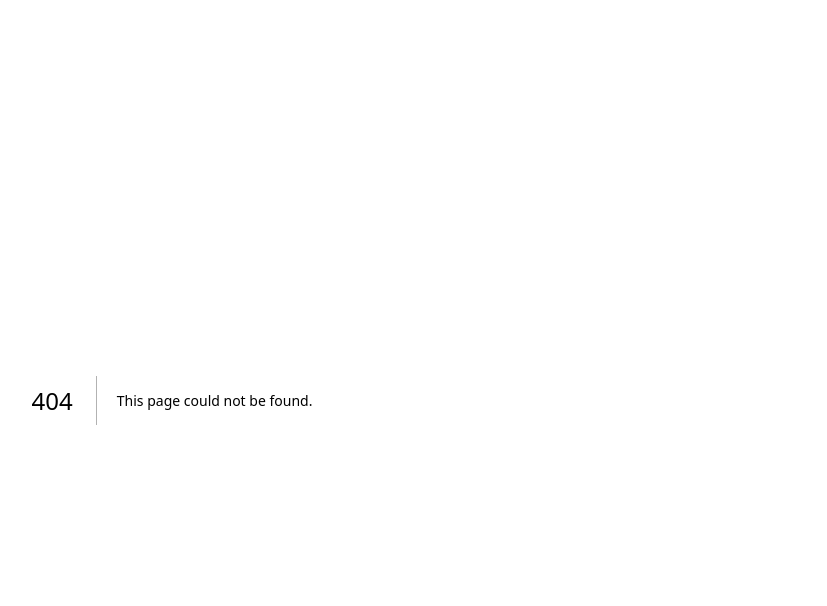
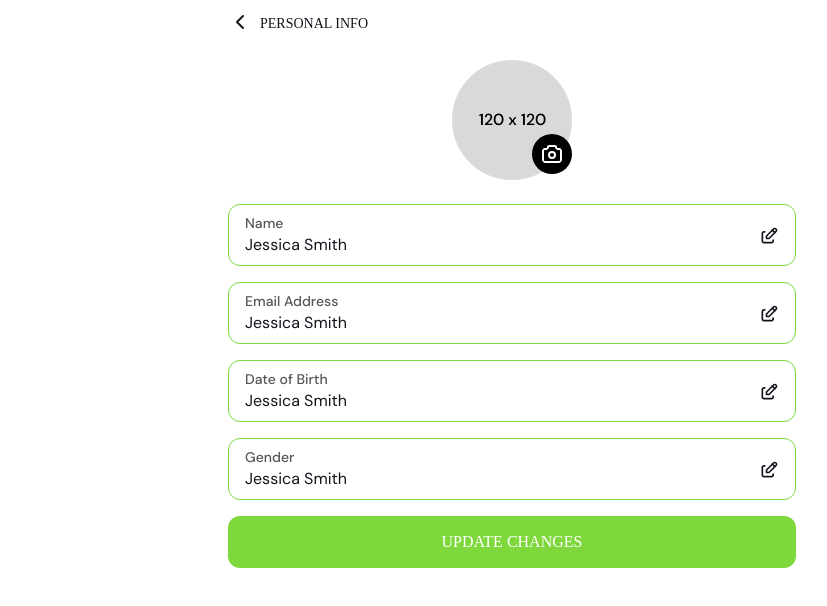
Before and after one commit to jroug/fitness-geek, a Next.js app: page /users/profile in a window 1280 px wide. Before the commit this address had no page. Shown: the top 606 px of the page, without its empty margins (128-955 px from the left). Built offline with nearby package versions, Linux system fonts and the light colour scheme; a web font is replaced by a local one.

Commit message:
food macros added

```diff
--- a/app/meals/add/page.tsx
+++ b/app/meals/add/page.tsx
@@ -20,14 +20,15 @@ const AddMeal = () => {
     const [mealType, setMealType] = useState('');
     const [mealSelected, setMealSelected] = useState({
         "id": "",
-        "title": {
-            "rendered": ""
-        },
-        "content": {
-            "rendered": "",
-            "protected": false
-        },
-        "calories": ""
+        "food_name": "",
+        "calories": "",
+        "protein": "",
+        "carbohydrates": "",
+        "fat": "",
+        "fiber": "",
+        "category": "",
+        "serving_size": "",
+        "comments": ""
     });
     const [mealComments, setMealComments] = useState('');
 
@@ -45,7 +46,7 @@ const AddMeal = () => {
         return 'MS'; // Morning Snack
       } else if (currentHour < 16) {
         return 'L'; // Lunch
-      } else if (currentHour < 18) {
+      } else if (currentHour < 20) {
         return 'AS'; // Afternoon Snack
       } else if (currentHour < 23) {
         return 'D'; // Dinner
@@ -85,6 +86,7 @@ const AddMeal = () => {
         const fetchSuggestedMealsUrl = `${process.env.NEXT_PUBLIC_BASE_URL}:${process.env.NEXT_PUBLIC_BASE_PORT}/api/get-all-meals`;
         const res = await fetch(fetchSuggestedMealsUrl);
         const data = await res.json();
+        console.log(data);
         setSuggestionMeals(data);
         return data;
     };
@@ -111,14 +113,15 @@ const AddMeal = () => {
             setMealType('');
             setMealSelected({
                 "id": "",
-                "title": {
-                    "rendered": ""
-                },
-                "content": {
-                    "rendered": "",
-                    "protected": false
-                },
-                "calories": ""
+                "food_name": "",
+                "calories": "",
+                "protein": "",
+                "carbohydrates": "",
+                "fat": "",
+                "fiber": "",
+                "category": "",
+                "serving_size": "",
+                "comments": ""
             });
             setMealComments('');
         }else{
@@ -164,7 +167,7 @@ const AddMeal = () => {
             doSubmit = false;
             setMealTitleErrorClass("error2");
         }else{
-            setMealTypeErrorClass("");
+            setMealTitleErrorClass("");
         }
 
         if (mealType===''){
@@ -209,7 +212,7 @@ const AddMeal = () => {
                     <div className="container">
                         <div className="feedback-content  mt-16">
                             <div className="green-btn mt-4">
-                                <Link href="#" onClick={handleSetCurrentDateAndMeal} >set Current Date & Meal</Link>
+                                <Link href="#" onClick={handleSetCurrentDateAndMeal} >set Current Date & Type</Link>
                             </div>
                             <form className="feedback-form" onSubmit={handleFormSubmit}>
                                 <div className="addmeal-div feedback-email">
@@ -249,7 +252,7 @@ const AddMeal = () => {
                                         className={"Autocomplete-green " + mealTitleErrorClass }
                                         value={mealSelected}
                                         options={suggestionMeals}
-                                        getOptionLabel={ (option) => option.title.rendered }
+                                        getOptionLabel={ (option) => option.food_name }
                                         onChange={handleMealSugestionsInputChange}
                                         isOptionEqualToValue = {(options, value) => options.id === value.id }
                                         renderInput={(params) => (
@@ -258,12 +261,41 @@ const AddMeal = () => {
                                     />
                                 </div>
                                 <div className="addmeal-div">
-                                    <label htmlFor="meal-long" className="custom-lbl-feedback">Description</label>
-                                    <div className="sm-font-sans custom-textarea-div mt-8 border-green-1" id="meal-long" >{mealSelected.content.rendered}</div>
-                                </div>
-                                <div className="addmeal-div feedback-email">
-                                    <label htmlFor="calories" className="custom-lbl-feedback">Calories</label>
-                                    <div className="sm-font-sans custom-div mt-8 border-green-1" id="calories" >{mealSelected.calories}</div>
+                                    <label htmlFor="meal-long" className="custom-lbl-feedback">Details</label>
+                                    <div className="sm-font-sans custom-textarea-div mt-8 border-green-1" id="meal-long" >
+                                        <table>
+                                            <tbody>
+                                                <tr>
+                                                    <td>Category - Size:</td>
+                                                    <td>{ mealSelected && mealSelected.category !== "" ? mealSelected.category : '' } { mealSelected && mealSelected.serving_size !== "" ? "- "+mealSelected.serving_size + 'gr' : '' }</td>
+                                                </tr>
+                                                <tr>
+                                                    <td>Protein:</td>
+                                                    <td>{ mealSelected && mealSelected.protein !== "" ? mealSelected.protein + 'gr' : '' }</td>
+                                                </tr>
+                                                <tr>
+                                                    <td>Carbohydrates:</td>
+                                                    <td>{ mealSelected && mealSelected.carbohydrates !== "" ? mealSelected.carbohydrates + 'gr' : '' }</td>
+                                                </tr>
+                                                <tr>
+                                                    <td>Fat:</td>
+                                                    <td>{ mealSelected && mealSelected.fat !== "" ? mealSelected.fat + 'gr' : '' }</td>
+                                                </tr>
+                                                <tr>
+                                                    <td>Fiber:</td>
+                                                    <td>{ mealSelected && mealSelected.fiber !== "" ? mealSelected.fiber + 'gr' : '' }</td>
+                                                </tr>
+                                                <tr>
+                                                    <td><b>Calories:</b></td>
+                                                    <td><b>{ mealSelected && mealSelected.calories !== "" ? mealSelected.calories + ' kcal' : '' }</b></td>
+                                                </tr>
+                                                <tr>
+                                                    <td>Comments:</td>
+                                                    <td>{ mealSelected && mealSelected.comments !== "" ? mealSelected.comments : '' }</td>
+                                                </tr>
+                                            </tbody>
+                                        </table>
+                                    </div>
                                 </div>
                                 <div className="addmeal-div">
                                     <label htmlFor="comments" className="custom-lbl-feedback">Comments</label>
--- /dev/null
+++ b/app/users/profile/page.tsx
@@ -0,0 +1,88 @@
+import React from 'react';
+import Image from 'next/image'; // Importing Next.js Image component
+import Header from '@/components/Header';
+import Link from 'next/link';
+
+// Importing images
+import profileImage from '@/public/images/main-img/profile-img.png';
+import cameraIcon from '@/public/svg/camera-icon.svg';
+import editIcon from '@/public/svg/edit-icon.svg';
+
+const page = () => {
+    return (
+        <main className="site-content">
+            {/* Replacing with Header Component */}
+            <Header backUrl="/" title={"Personal Info"}  />
+
+            {/* Profile Screen */}
+            <div className="verify-email" id="profile-main">
+                <div className="container">
+
+                    {/* Profile Content */}
+                    <div className="profile-content">
+                        <div className="profile-edit-first mt-16">
+                            <div className="profile-edit-img">
+                                <Image
+                                    src={profileImage}
+                                    alt="profile-img"
+                                    width={150} // Replace with actual width
+                                    height={150} // Replace with actual height
+                                    className="profile-pic"
+                                />
+                                <div className="image-input">
+                                    <input type="file" accept="image/*" id="imageInput" className="file-upload" />
+                                    <label htmlFor="imageInput" className="image-button">
+                                        <Image
+                                            src={cameraIcon}
+                                            alt="camera-icon"
+                                            width={24} // Replace with actual width
+                                            height={24} // Replace with actual height
+                                            className="upload-button"
+                                        />
+                                    </label>
+                                </div>
+                            </div>
+                        </div>
+
+                        {/* Personal Info Form */}
+                        <form className="personal-info-form mt-24">
+                            <div className="personal-name border-green-1 mt-4">
+                                <label htmlFor="name">Name</label>
+                                <input type="text" name="name" id="name" value="Jessica Smith" autoComplete="off" />
+                                <Link href="#">
+                                    <Image src={editIcon} alt="edit-icon" width={20} height={20} className="custom-icon-edit"/>
+                                </Link>
+                            </div>
+                            <div className="personal-name border-green-1 mt-4">
+                                <label htmlFor="name">Email Address</label>
+                                <input type="text" name="name" id="name" value="Jessica Smith" autoComplete="off" />
+                                <Link href="#">
+                                    <Image src={editIcon} alt="edit-icon" width={20} height={20} className="custom-icon-edit"/>
+                                </Link>
+                            </div>
+                            <div className="personal-name border-green-1 mt-4">
+                                <label htmlFor="name">Date of Birth</label>
+                                <input type="text" name="name" id="name" value="Jessica Smith" autoComplete="off" />
+                                <Link href="#">
+                                    <Image src={editIcon} alt="edit-icon" width={20} height={20} className="custom-icon-edit"/>
+                                </Link>
+                            </div>
+                            <div className="personal-name border-green-1 mt-4">
+                                <label htmlFor="name">Gender</label>
+                                <input type="text" name="name" id="name" value="Jessica Smith" autoComplete="off" />
+                                <Link href="#">
+                                    <Image src={editIcon} alt="edit-icon" width={20} height={20} className="custom-icon-edit"/>
+                                </Link>
+                            </div>
+                            <div class="green-btn mt-16">
+                                <Link href="#">UPDATE CHANGES</Link>
+                            </div>
+                        </form>
+                    </div>
+                </div>
+            </div>
+        </main>
+    );
+};
+
+export default page;
--- a/components/SideBar.tsx
+++ b/components/SideBar.tsx
@@ -54,13 +54,13 @@ const SideBar = () => {
 											</div>
 										</div>
 									</Link>
-									{/* <Link href="workout-preferences.html">
-										<div className="send-money-contact-tab border-bottom1 pt-0  ">
+									<Link href="/users/profile">
+										<div className="send-money-contact-tab border-bottom1 pt-0">
 											<div className="setting-icon">
-												<Image src={setting1} alt="setting-icon" />
+												<Image src={setting12} alt="setting-icon" />
 											</div>
 											<div className="setting-title">
-												<h3>Workout Preferences</h3>
+												<h3>Personal Info</h3>
 											</div>
 											<div className="contact-star">
 												<div className="star-favourite">
@@ -68,7 +68,7 @@ const SideBar = () => {
 												</div>
 											</div>
 										</div>
-									</Link>  */}
+									</Link>
 									<Link href="/settings">
 										<div className="send-money-contact-tab border-bottom1">
 											<div className="setting-icon">
@@ -135,22 +135,7 @@ const SideBar = () => {
 											</div>
 										</div>
 									</Link>
-									<div className="setting-center-border"></div>
-									<Link href="profile.html">
-										<div className="send-money-contact-tab border-bottom1 pt-0">
-											<div className="setting-icon">
-												<Image src={setting6} alt="setting-icon" />
-											</div>
-											<div className="setting-title">
-												<h3>Personal Info</h3>
-											</div>
-											<div className="contact-star">
-												<div className="star-favourite">
-													<Image src={right_arrow} alt="edit-icon" />
-												</div>
-											</div>
-										</div>
-									</Link>  */}
+									<div className="setting-center-border"></div>  */}
 									{/* <Link href="language.html">
 										<div className="send-money-contact-tab border-bottom1">
 											<div className="setting-icon">
@@ -218,21 +203,6 @@ const SideBar = () => {
 											</div>
 										</div>
 									</Link>
-									<Link href="feedback.html">
-										<div className="send-money-contact-tab border-bottom1 ">
-											<div className="setting-icon">
-												<Image src={setting12} alt="setting-icon" />
-											</div>
-											<div className="setting-title">
-												<h3>Send Feedback</h3>
-											</div>
-											<div className="contact-star">
-												<div className="star-favourite">
-													<Image src={right_arrow} alt="edit-icon" />
-												</div>
-											</div>
-										</div>
-									</Link>
 									<Link href="contact-us.html">
 										<div className="send-money-contact-tab border-bottom1 ">
 											<div className="setting-icon">
--- a/components/SimpleContent.tsx
+++ b/components/SimpleContent.tsx
@@ -15,7 +15,7 @@ const SimpleContent = (props) => {
                     <div className="about-us-screen-full border-b-2 border-gray-200 mt-4" >
                         <div className="max-w-4xl mx-auto bg-white rounded-lg mt-4 mb-6">
                             {/* <h2 className="text-4xl font-bold text-gray-900 mb-6 mt-4">{pageTitle}</h2> */}
-                            <div class="setting-bottom-img p-0 mt-16">
+                            <div className="setting-bottom-img p-0 mt-16">
                                 <div className="verify-email-img-sec">
                                     <div className="main-img-top">
                                         <Image src={settingImg} alt="notification-img" />
--- a/pages/api/add-meal.tsx
+++ b/pages/api/add-meal.tsx
@@ -2,12 +2,12 @@ export default async function handler(req: NextApiRequest, res: NextApiResponse)
 
     if (req.method === 'POST') {
 
-    //   console.log(`${process.env.WORDPRESS_API_URL}/wp-json/wp/v2/users/${user_id}`);
+     //  console.log(`${process.env.NEXT_PUBLIC_BASE_URL}${process.env.WORDPRESS_API_URL}/fitnessgeek-api/v1/add-meal/`);
 
       try {
 
         const token = req.cookies.token;
-        const addMealsUrl = `${process.env.NEXT_PUBLIC_BASE_URL}${process.env.NEXT_PUBLIC_WORDPRESS_API_URL}/fitnessgeek-api/v1/add-meal/`;
+        const addMealsUrl = `${process.env.NEXT_PUBLIC_BASE_URL}${process.env.WORDPRESS_API_URL}/fitnessgeek-api/v1/add-meal/`;
         const response = await fetch(addMealsUrl, {
             method: 'POST',
             headers: {
@@ -39,7 +39,7 @@ export default async function handler(req: NextApiRequest, res: NextApiResponse)
         return res.status(500).json({ message: 'Server error' });
       }
     } else {
-      return res.status(405).json({ message: 'Only GET requests are allowed' });
+      return res.status(405).json({ message: 'Only POST requests are allowed' });
     }
 
   }
--- a/pages/api/get-all-meals.tsx
+++ b/pages/api/get-all-meals.tsx
@@ -5,7 +5,8 @@ export default async function handler(req: NextApiRequest, res: NextApiResponse)
       try {
 
 
-        const fetchSuggestedMealsUrl = `${process.env.NEXT_PUBLIC_BASE_URL}${process.env.WORDPRESS_API_URL}/wp/v2/meal?per_page=100&orderby=date&order=desc&_fields=id,title,content,calories`;
+        // const fetchSuggestedMealsUrl = `${process.env.NEXT_PUBLIC_BASE_URL}${process.env.WORDPRESS_API_URL}/wp/v2/meal?per_page=100&orderby=date&order=desc&_fields=id,title,content,calories`;
+        const fetchSuggestedMealsUrl = `${process.env.NEXT_PUBLIC_BASE_URL}${process.env.WORDPRESS_API_URL}/foods/v1/list/`;
         const response = await fetch(fetchSuggestedMealsUrl);
 
         if (!response.ok) {
--- a/public/css/style.css
+++ b/public/css/style.css
@@ -3107,7 +3107,6 @@ ul.nav.nav-tabs.focus-tab-main{
     background-color: var(--1, #FFF);
     padding: 14px;
     width: 100%;
-    height:100px;
 }
 
 
@@ -3175,3 +3174,10 @@ ul.nav.nav-tabs.focus-tab-main{
     margin-bottom:20px;
 
 }
+
+#meal-long table{
+    width:100%;
+}
+#meal-long table tr td:first-child{
+    width:150px;
+}
```
